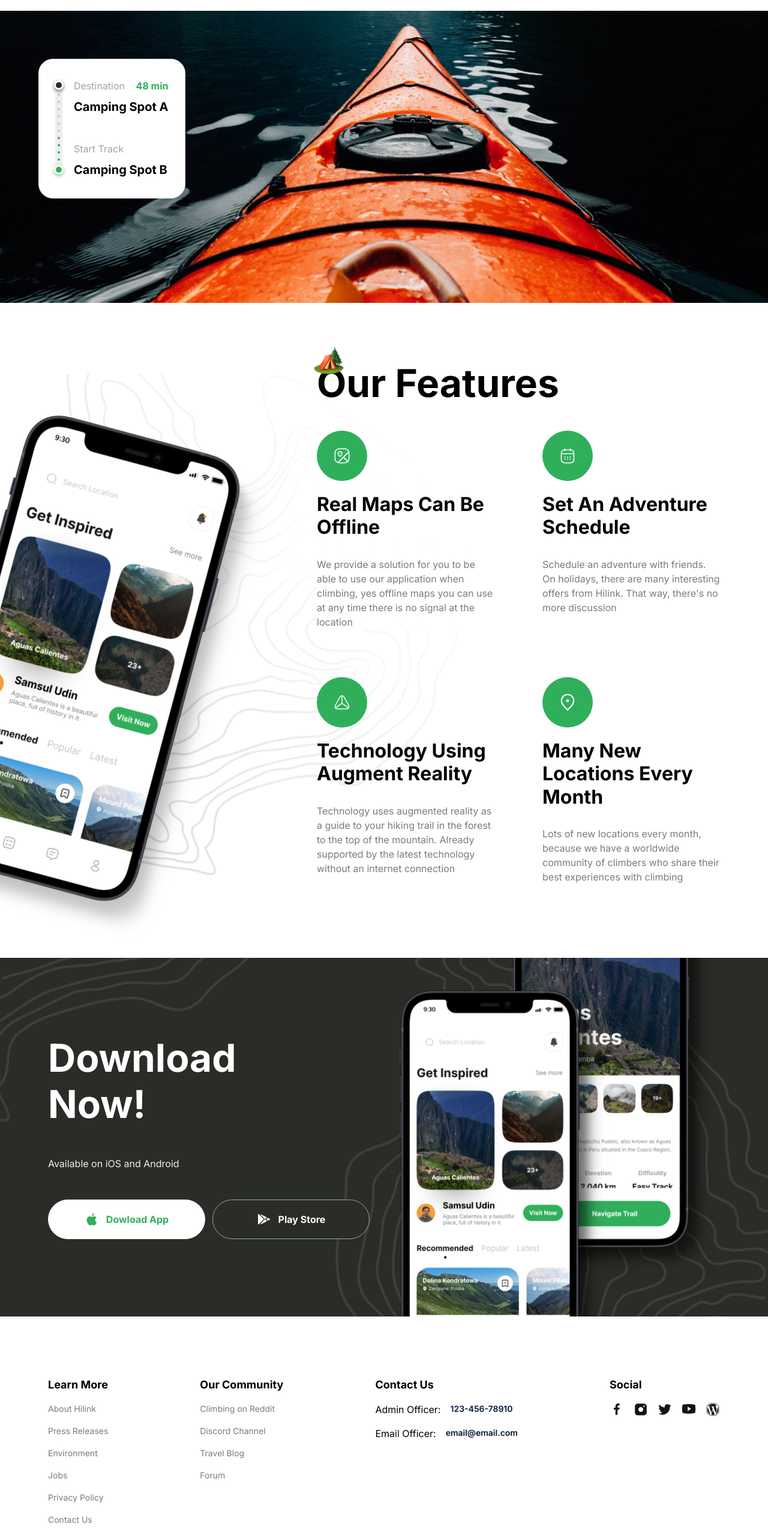
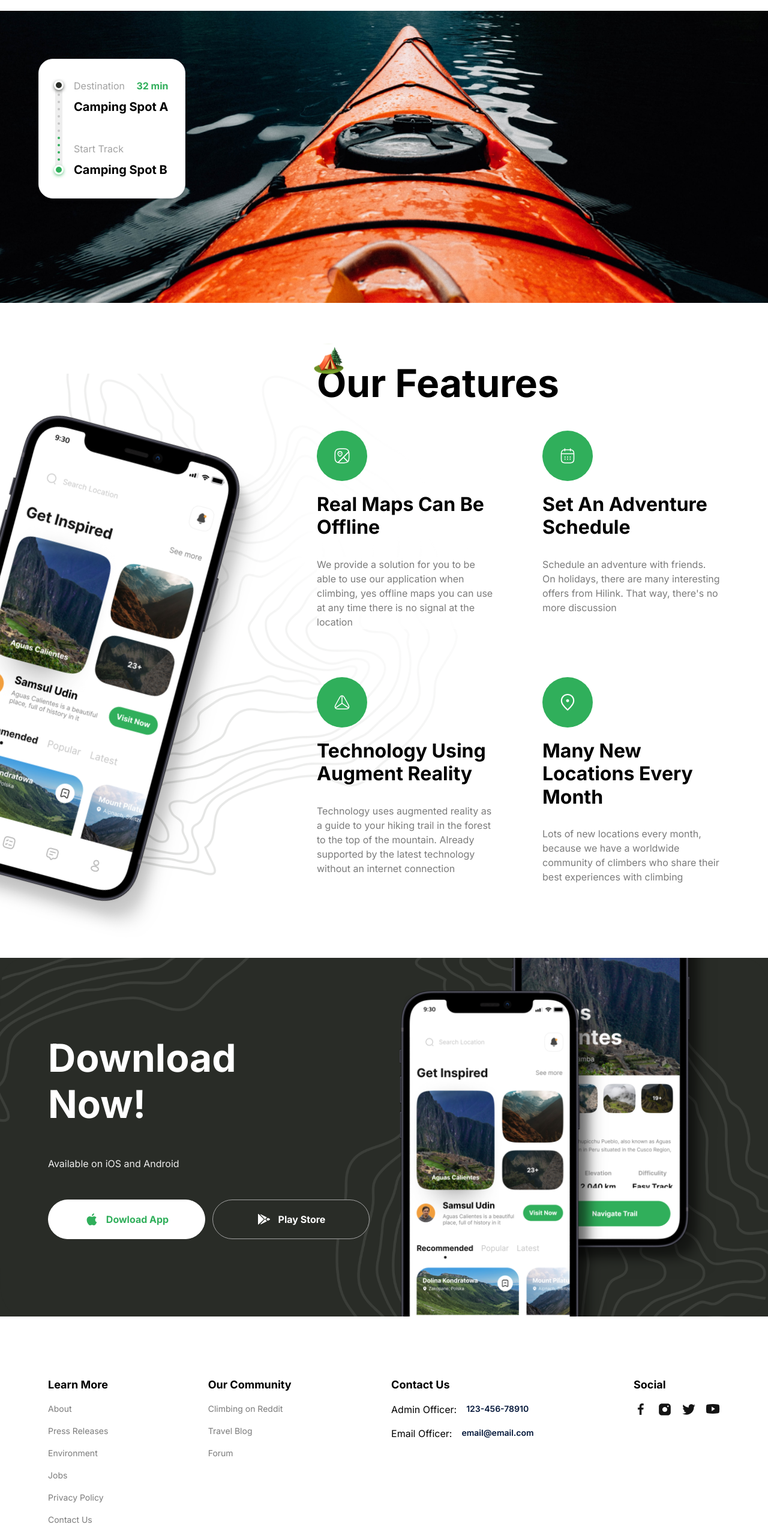
Before and after one commit to Ignazio-00/UI-UX-Responsive-Camping-Companion, a Next.js app: page / in a window 1280 px wide. Shown: the part 2540-5106 px from the top of the page at 60% size. Built offline with nearby package versions, Linux system fonts and the light colour scheme.

Commit message:
Fix: Footer section

```diff
--- a/components/Guide.tsx
+++ b/components/Guide.tsx
@@ -41,7 +41,7 @@ const Guide = () => {
             <div className="flex w-full flex-col">
               <div className="flexBetween w-full">
                 <p className="regular-16 text-gray-20">Destination</p>
-                <p className="bold-16 text-green-50">48 min</p>
+                <p className="bold-16 text-green-50">32 min</p>
               </div>
               <p className="bold-20 mt-2">Camping Spot A</p>
             </div>
--- a/constants/index.ts
+++ b/constants/index.ts
@@ -52,7 +52,7 @@ export const FOOTER_LINKS = [
   {
     title: "Learn More",
     links: [
-      "About Hilink",
+      "About",
       "Press Releases",
       "Environment",
       "Jobs",
@@ -62,7 +62,7 @@ export const FOOTER_LINKS = [
   },
   {
     title: "Our Community",
-    links: ["Climbing on Reddit", "Discord Channel", "Travel Blog", "Forum"],
+    links: ["Climbing on Reddit", "Travel Blog", "Forum"],
   },
 ];
 
@@ -76,11 +76,5 @@ export const FOOTER_CONTACT_INFO = {
 
 export const SOCIALS = {
   title: "Social",
-  links: [
-    "/facebook.svg",
-    "/instagram.svg",
-    "/twitter.svg",
-    "/youtube.svg",
-    "/wordpress.svg",
-  ],
+  links: ["/facebook.svg", "/instagram.svg", "/twitter.svg", "/youtube.svg"],
 };
```
